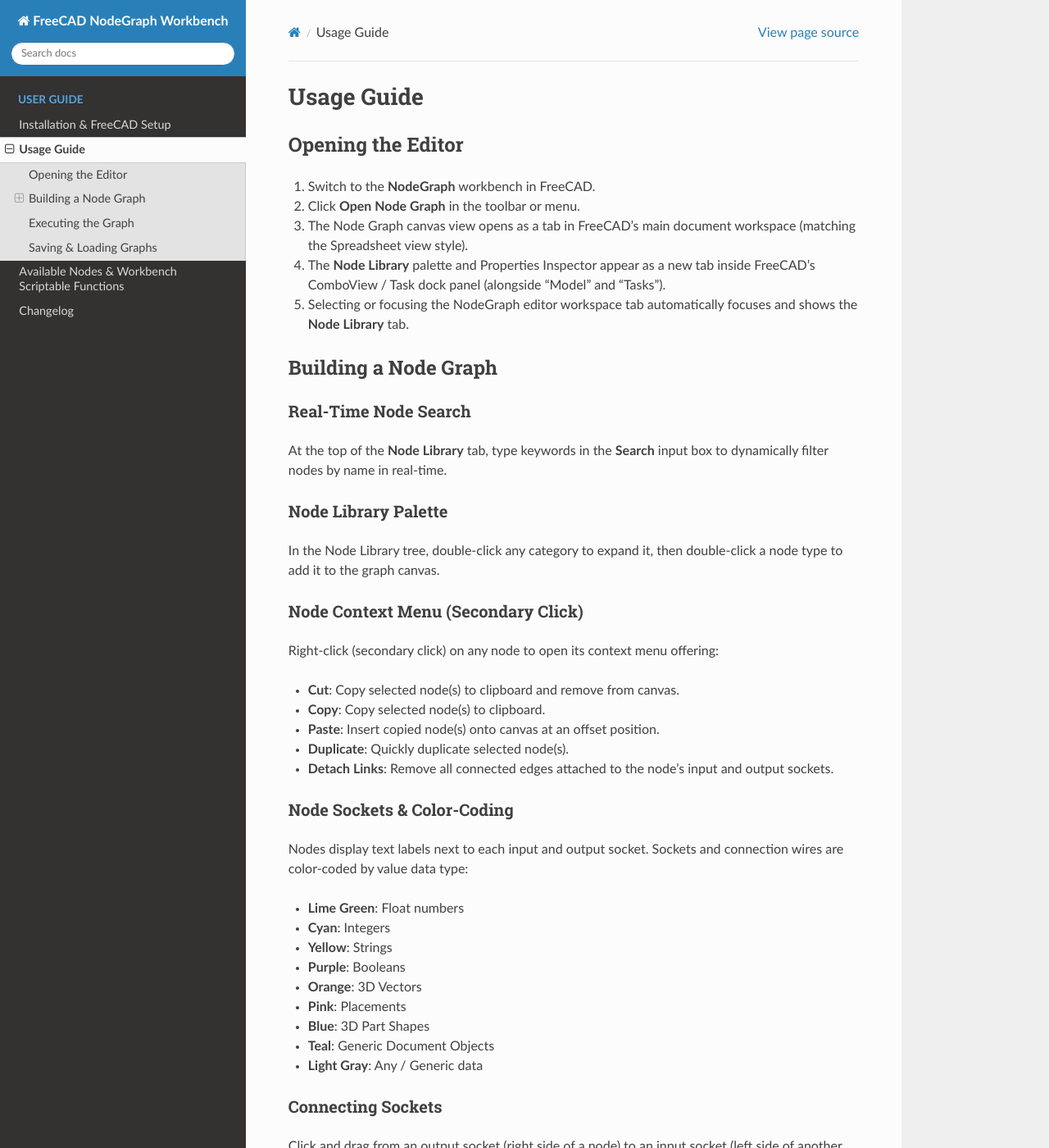
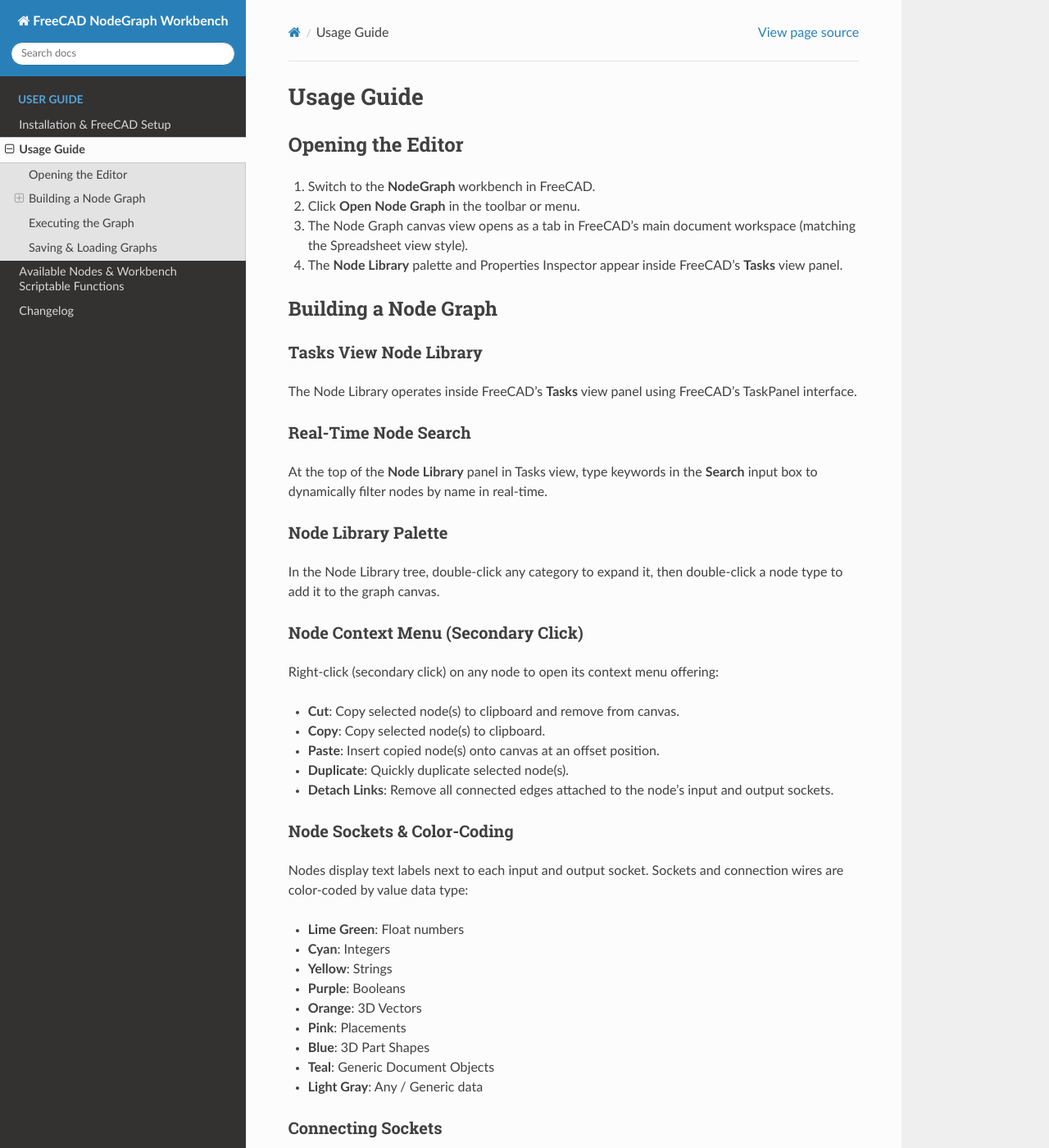
Before and after one commit to thedigitaledge/freecad-node-graph, a Sphinx documentation site: the page built from docs/usage.rst, in a window 1280 px wide and 1400 px high. Shown: the whole window at 82% size. Built offline with Sphinx 7.4.7 and the Read the Docs theme 3.1.0, drawn with Linux system fonts in a browser that asks for light colours; some of the changed text lies outside the part shown.

Commit message:
Move Node Library to FreeCAD Tasks view using TaskPanel system
Co-authored-by: thedigitaledge <80956395+thedigitaledge@users.noreply.github.com>

```diff
--- a/docs/usage.rst
+++ b/docs/usage.rst
@@ -7,15 +7,18 @@ Opening the Editor
 1. Switch to the **NodeGraph** workbench in FreeCAD.
 2. Click **Open Node Graph** in the toolbar or menu.
 3. The Node Graph canvas view opens as a tab in FreeCAD's main document workspace (matching the Spreadsheet view style).
-4. The **Node Library** palette and Properties Inspector appear as a new tab inside FreeCAD's ComboView / Task dock panel (alongside "Model" and "Tasks").
-5. Selecting or focusing the NodeGraph editor workspace tab automatically focuses and shows the **Node Library** tab.
+4. The **Node Library** palette and Properties Inspector appear inside FreeCAD's **Tasks** view panel.
 
 Building a Node Graph
 ---------------------
 
+Tasks View Node Library
+~~~~~~~~~~~~~~~~~~~~~~~
+The Node Library operates inside FreeCAD's **Tasks** view panel using FreeCAD's TaskPanel interface.
+
 Real-Time Node Search
 ~~~~~~~~~~~~~~~~~~~~~
-At the top of the **Node Library** tab, type keywords in the **Search** input box to dynamically filter nodes by name in real-time.
+At the top of the **Node Library** panel in Tasks view, type keywords in the **Search** input box to dynamically filter nodes by name in real-time.
 
 Node Library Palette
 ~~~~~~~~~~~~~~~~~~~~
@@ -51,7 +54,7 @@ Click and drag from an output socket (right side of a node) to an input socket (
 
 Inspecting Properties
 ~~~~~~~~~~~~~~~~~~~~~
-Click on a node to view and edit its parameters in the **Properties Inspector** section of the side panel.
+Click on a node to view and edit its parameters in the **Properties Inspector** section of the Tasks view panel.
 
 Executing the Graph
 -------------------
```
Also changed, not shown: CHANGELOG.rst (+8 -0 lines), README.rst (+9 -11 lines), 3 other files.
